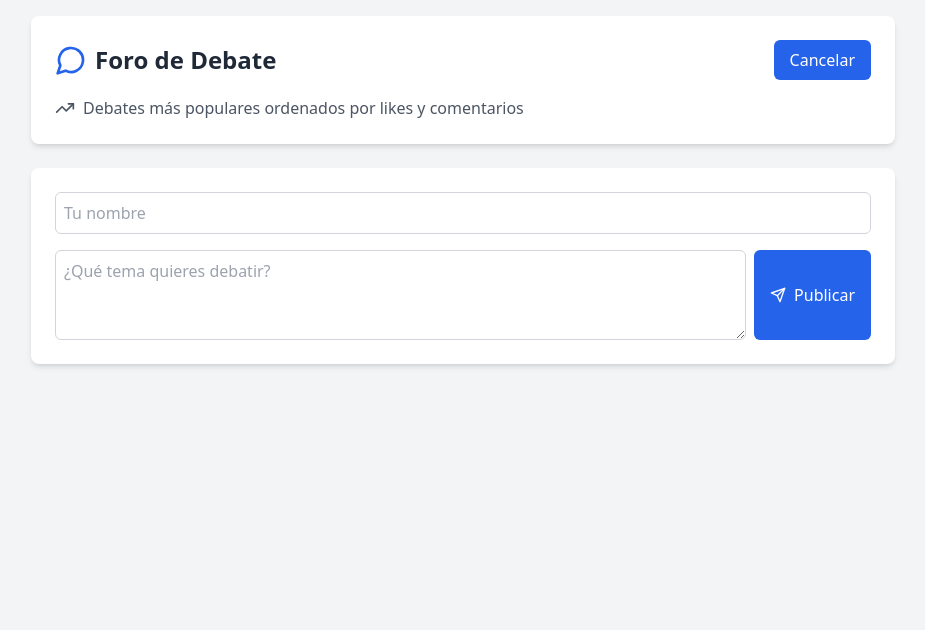
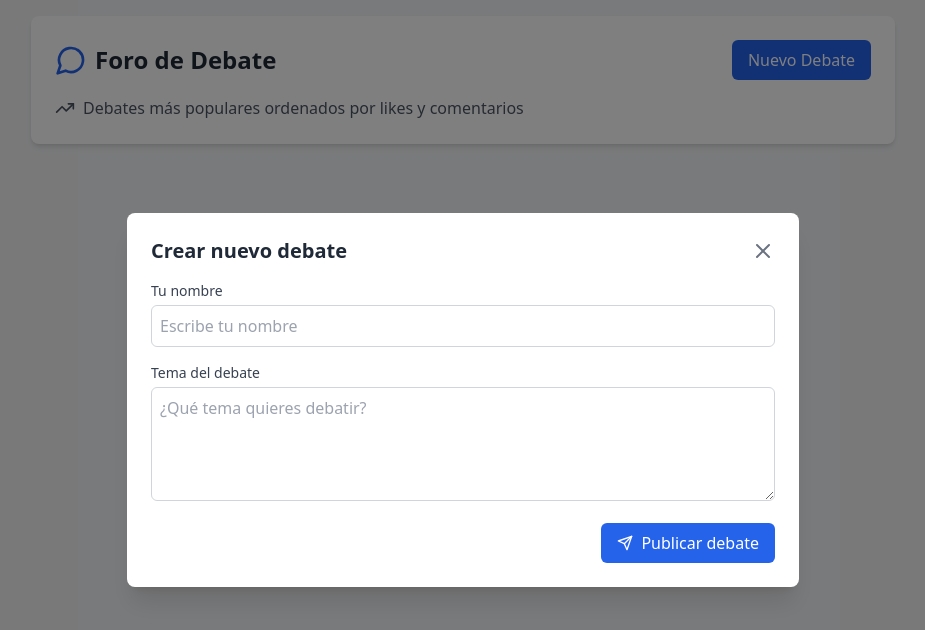
Before and after one commit to lazxnet/debate-libre, a React (Vite) app: page / in a window 1280 px wide. Both pictures are taken after a click on the button "Nuevo Debate". Shown: the top 630 px of the page, without its empty margins (177-1102 px from the left). Built offline with nearby package versions, Linux system fonts and the light colour scheme.

Commit message:
[REFACTOR] components from coment and publicDeb

```diff
--- a/src/App.tsx
+++ b/src/App.tsx
@@ -1,5 +1,5 @@
 import React, { useState, useEffect } from 'react';
-import { MessageCircle, Send, ThumbsUp, Clock, MessageSquare, TrendingUp } from 'lucide-react';
+import { MessageCircle, Send, ThumbsUp, Clock, MessageSquare, TrendingUp, X } from 'lucide-react';
 
 interface Comment {
   id: string;
@@ -90,7 +90,7 @@ function App() {
     );
 
     setNewComments(prev => ({ ...prev, [postId]: '' }));
-    setActiveCommentForm(null); // Cerrar el formulario después de comentar
+    setActiveCommentForm(null);
   };
 
   const toggleCommentForm = (postId: string) => {
@@ -107,10 +107,10 @@ function App() {
               <h1 className="text-2xl font-bold text-gray-800">Foro de Debate</h1>
             </div>
             <button
-              onClick={() => setShowNewPostForm(!showNewPostForm)}
+              onClick={() => setShowNewPostForm(true)}
               className="bg-blue-600 text-white px-4 py-2 rounded-md hover:bg-blue-700 transition-colors"
             >
-              {showNewPostForm ? 'Cancelar' : 'Nuevo Debate'}
+              Nuevo Debate
             </button>
           </div>
           <div className="flex items-center gap-2 text-gray-600">
@@ -119,36 +119,60 @@ function App() {
           </div>
         </header>
 
+        {/* Modal para nuevo debate */}
         {showNewPostForm && (
-          <form onSubmit={handleSubmit} className="bg-white rounded-lg shadow-md p-6 mb-6">
-            <div className="mb-4">
+          <div className="fixed inset-0 bg-black bg-opacity-50 flex items-center justify-center z-50">
+            <div className="bg-white rounded-lg shadow-xl p-6 w-full max-w-2xl mx-4">
+              <div className="flex justify-between items-center mb-4">
+                <h2 className="text-xl font-bold text-gray-800">Crear nuevo debate</h2>
+                <button
+                  onClick={() => setShowNewPostForm(false)}
+                  className="text-gray-500 hover:text-gray-700"
+                >
+                  <X className="w-6 h-6" />
+                </button>
+              </div>
+              <form onSubmit={handleSubmit} className="space-y-4">
+                <div>
+                  <label htmlFor="username" className="block text-sm font-medium text-gray-700 mb-1">
+                    Tu nombre
+                  </label>
                   <input
+                    id="username"
                     type="text"
-                placeholder="Tu nombre"
+                    placeholder="Escribe tu nombre"
                     value={postUsername}
                     onChange={(e) => setPostUsername(e.target.value)}
                     className="w-full p-2 border border-gray-300 rounded-md focus:ring-2 focus:ring-blue-500 focus:border-transparent"
                     required
                   />
                 </div>
-            <div className="flex gap-2">
+                <div>
+                  <label htmlFor="post-content" className="block text-sm font-medium text-gray-700 mb-1">
+                    Tema del debate
+                  </label>
                   <textarea
+                    id="post-content"
                     value={newPost}
                     onChange={(e) => setNewPost(e.target.value)}
                     placeholder="¿Qué tema quieres debatir?"
-                className="flex-1 p-2 border border-gray-300 rounded-md focus:ring-2 focus:ring-blue-500 focus:border-transparent"
-                rows={3}
+                    className="w-full p-2 border border-gray-300 rounded-md focus:ring-2 focus:ring-blue-500 focus:border-transparent"
+                    rows={4}
                     required
                   />
+                </div>
+                <div className="flex justify-end">
                   <button
                     type="submit"
                     className="bg-blue-600 text-white px-4 py-2 rounded-md hover:bg-blue-700 transition-colors flex items-center gap-2"
                   >
                     <Send className="w-4 h-4" />
-                Publicar
+                    Publicar debate
                   </button>
                 </div>
               </form>
+            </div>
+          </div>
         )}
 
         <div className="space-y-4">
@@ -182,21 +206,42 @@ function App() {
               <p className="text-gray-700 mb-4">{post.content}</p>
 
               <div className="border-t pt-4">
+                {/* Modal para comentarios */}
                 {activeCommentForm === post.id && (
-                  <div className="mb-4">
-                    <div className="space-y-2">
+                  <div className="fixed inset-0 bg-black bg-opacity-50 flex items-center justify-center z-50">
+                    <div className="bg-white rounded-lg shadow-xl p-6 w-full max-w-2xl mx-4">
+                      <div className="flex justify-between items-center mb-4">
+                        <h2 className="text-xl font-bold text-gray-800">Añadir comentario</h2>
+                        <button
+                          onClick={() => setActiveCommentForm(null)}
+                          className="text-gray-500 hover:text-gray-700"
+                        >
+                          <X className="w-6 h-6" />
+                        </button>
+                      </div>
+                      <div className="space-y-4">
+                        <div>
+                          <label htmlFor="comment-username" className="block text-sm font-medium text-gray-700 mb-1">
+                            Tu nombre
+                          </label>
                           <input
+                            id="comment-username"
                             type="text"
-                        placeholder="Tu nombre para comentar"
+                            placeholder="Escribe tu nombre"
                             value={commentUsername}
                             onChange={(e) => setCommentUsername(e.target.value)}
                             className="w-full p-2 border border-gray-300 rounded-md focus:ring-2 focus:ring-blue-500 focus:border-transparent"
                             required
                           />
-                      <div className="flex gap-2">
+                        </div>
+                        <div>
+                          <label htmlFor="comment-content" className="block text-sm font-medium text-gray-700 mb-1">
+                            Tu comentario
+                          </label>
                           <input
+                            id="comment-content"
                             type="text"
-                          placeholder="Escribe un comentario..."
+                            placeholder="Escribe tu comentario..."
                             value={newComments[post.id] || ''}
                             onChange={(e) =>
                               setNewComments(prev => ({
@@ -204,15 +249,18 @@ function App() {
                                 [post.id]: e.target.value,
                               }))
                             }
-                          className="flex-1 p-2 border border-gray-300 rounded-md focus:ring-2 focus:ring-blue-500 focus:border-transparent"
+                            className="w-full p-2 border border-gray-300 rounded-md focus:ring-2 focus:ring-blue-500 focus:border-transparent"
                           />
+                        </div>
+                        <div className="flex justify-end">
                           <button
                             onClick={() => handleComment(post.id)}
-                          className="bg-gray-100 text-gray-700 px-4 py-2 rounded-md hover:bg-gray-200 transition-colors flex items-center gap-2"
+                            className="bg-blue-600 text-white px-4 py-2 rounded-md hover:bg-blue-700 transition-colors flex items-center gap-2"
                           >
                             <Send className="w-4 h-4" />
-                          Comentar
+                            Publicar comentario
                           </button>
+                        </div>
                       </div>
                     </div>
                   </div>
```
Lines whose indentation alone changed are shown as unchanged.
